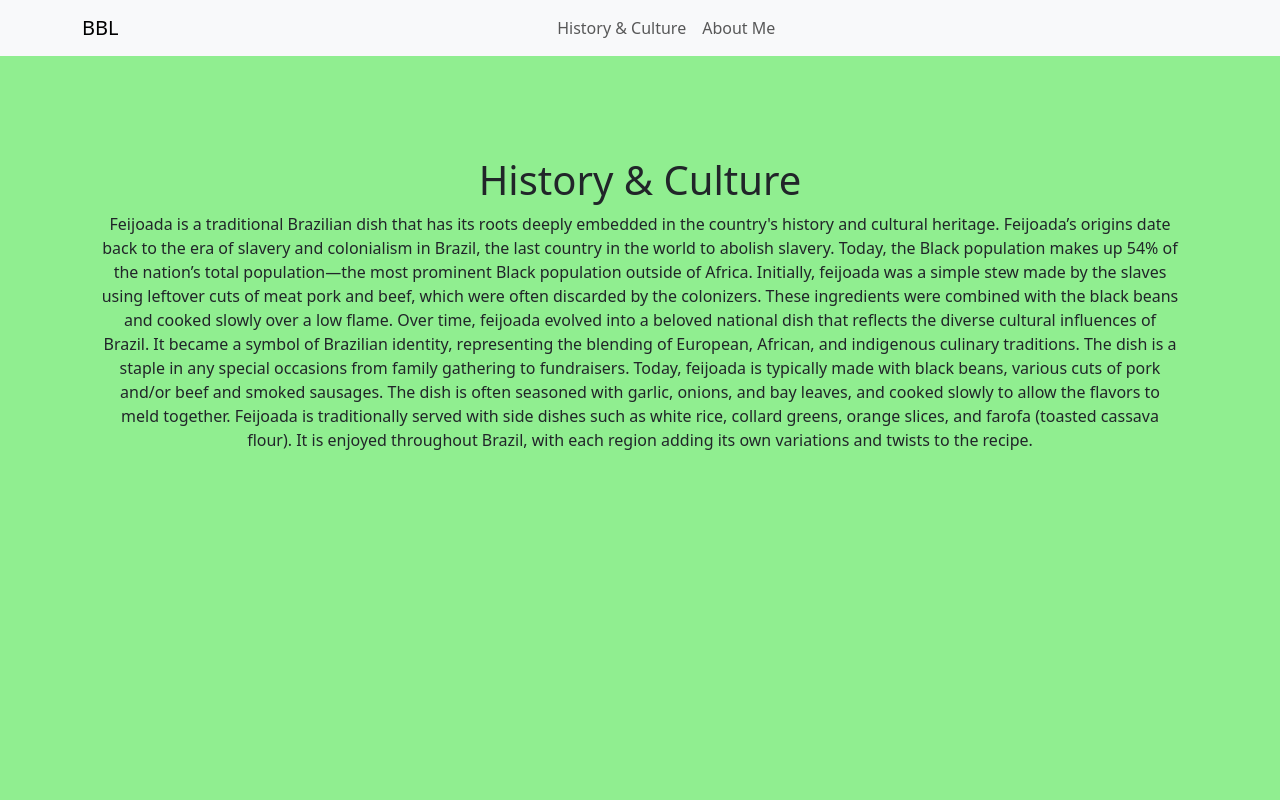
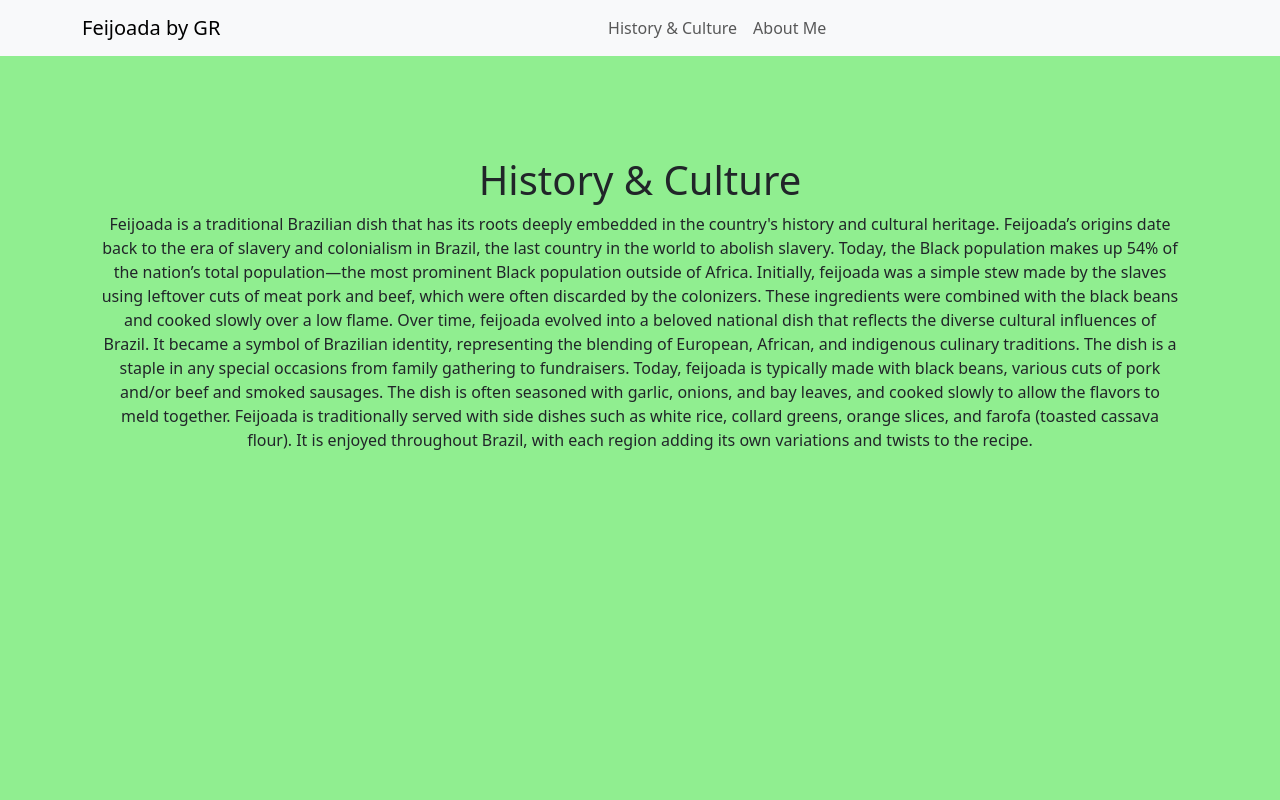
Before and after one commit to asamrodcky/bbl, a React (Create React App) app: page / in a window 1280 px wide. Shown: the top 800 px of the page. Built offline with nearby package versions, Linux system fonts and the light colour scheme.

Commit message:
updated title

```diff
--- a/public/index.html
+++ b/public/index.html
@@ -24,7 +24,7 @@
       work correctly both with client-side routing and a non-root public URL.
       Learn how to configure a non-root public URL by running `npm run build`.
     -->
-    <title>BBL</title>
+    <title>Souper Bowl Brazilian Feijoada by GR</title>
   </head>
   <body>
     <noscript>You need to enable JavaScript to run this app.</noscript>
--- a/src/Components/Navbar.jsx
+++ b/src/Components/Navbar.jsx
@@ -7,7 +7,7 @@ function Navbar0() {
     return (
         <Navbar sticky="top" expand="lg" className="bg-body-tertiary">
             <Container>
-                <Navbar.Brand href="/">BBL</Navbar.Brand>
+                <Navbar.Brand href="/">Feijoada by GR</Navbar.Brand>
                 <Navbar.Toggle aria-controls="basic-navbar-nav" />
                 <Navbar.Collapse id="basic-navbar-nav">
                     <Nav className="mx-auto">
```
